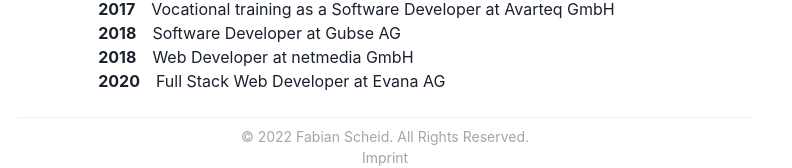
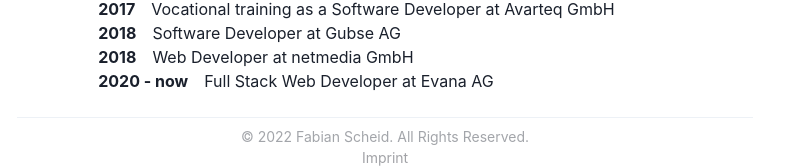
Before and after one commit to Beargruug/l9us-homepage, a Next.js app: page / in a window 1280 px wide. Shown: the part 746-914 px from the top of the page, without its empty margins (255-1047 px from the left). Built offline with nearby package versions, Linux system fonts and the light colour scheme.

Commit message:
edit cv date for current job

```diff
--- a/pages/index.js
+++ b/pages/index.js
@@ -38,7 +38,7 @@
             Web Developer at netmedia GmbH
           </StyledBox>
           <StyledBox>
-            <StyledSpan>2020</StyledSpan>
+            <StyledSpan>2020 - now</StyledSpan>
             Full Stack Web Developer at Evana AG
           </StyledBox>
         </Box>
```
